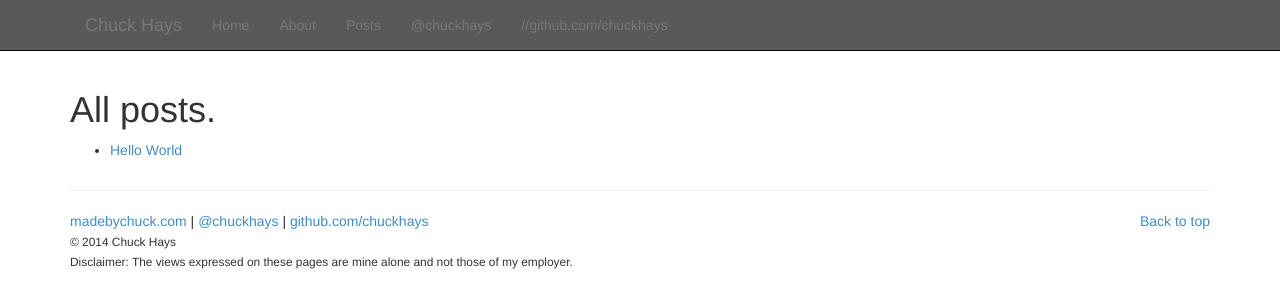
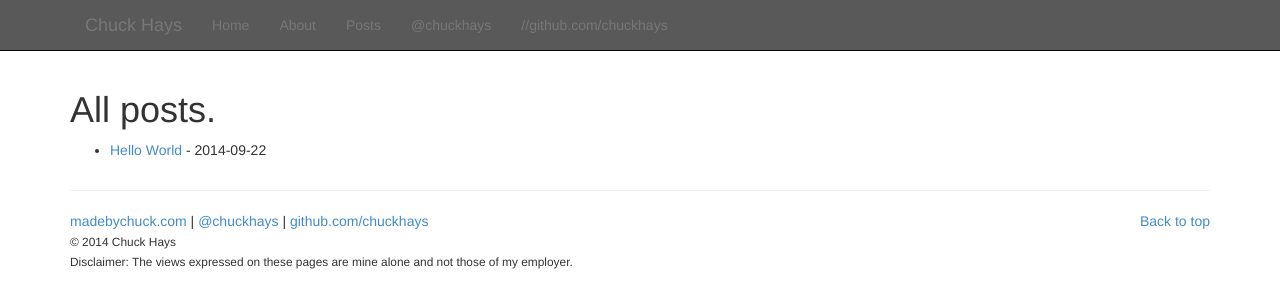
Before and after one commit to chuckhays/madebychuck, a Jekyll site: the page built from archive.html, in a window 1280 px wide. Shown: the top 308 px of the page. Built offline with Jekyll 4.4.1, drawn with Linux system fonts in a browser that asks for light colours; nearby versions of some CDN libraries; Markdown is read by kramdown in place of the engine named in the settings.

Commit message:
Updated archive/posts page

```diff
--- a/archive.html
+++ b/archive.html
@@ -8,27 +8,7 @@ permalink: /posts/
 
 	<ul>
 	{% for post in site.posts %}
-		<li><a href='{{ post.url }}' title="{{ post.title }}">{{ post.title }}</a></li>
+	<li><a href='{{ post.url }}' title="{{ post.title }}">{{ post.title }}</a> - {{ post.date | date: "%Y-%m-%d" }}</li>
 	{% endfor %}
 	</ul>
-
-	{% for year in (2005..2015) reversed %}
-		{% if site.collated_posts[year] %}
-		<h2 class="archives">{{ year }}</h2>
-		{% endif %}
-		{% for month in (1..12) reversed %}
-			{% if site.collated_posts[year][month] %}
-			<h3>{{ month | to_month }}</h3>
-			<ul class="archive-page">
-			{% for day in (1..31) reversed %}
-				{% if site.collated_posts[year][month][day] %}
-					{% for post in site.collated_posts[year][month][day] reversed %}
-					<li><a href='{{ site.base_url }}{{ post.url }}' title="{{ post.title }}">{{ post.title }}</a></li>
-					{% endfor %}
-				{% endif %}
-			{% endfor %}
-			</ul>
-			{% endif %}
-		{% endfor %}
-	{% endfor %}
 </div>
```
